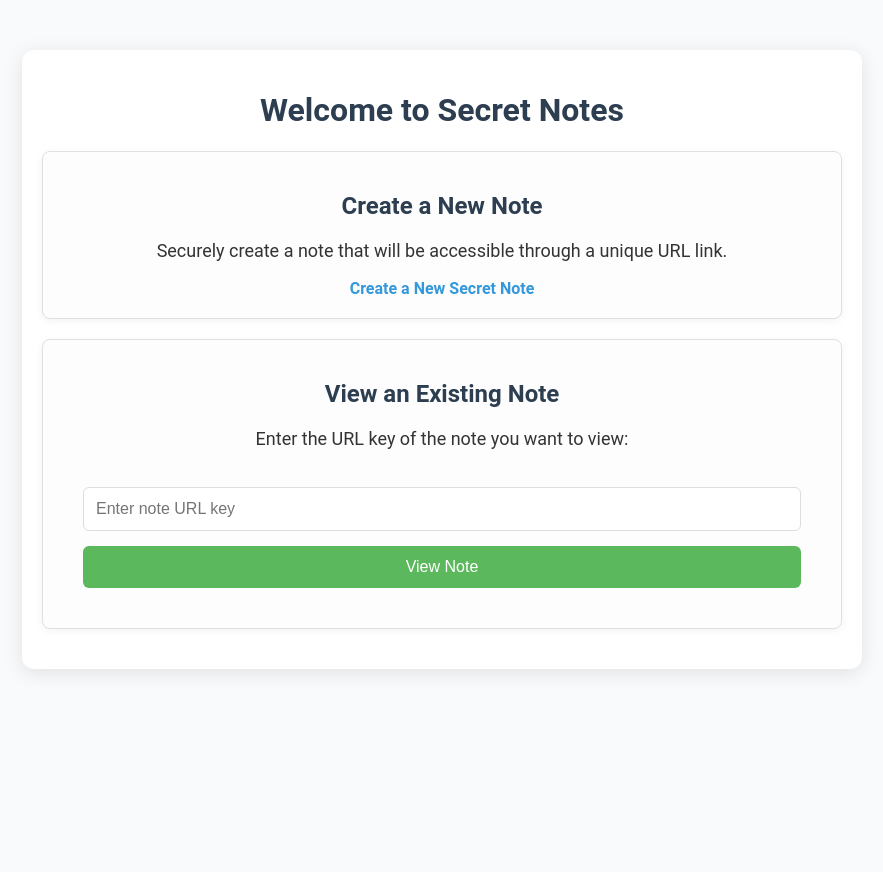
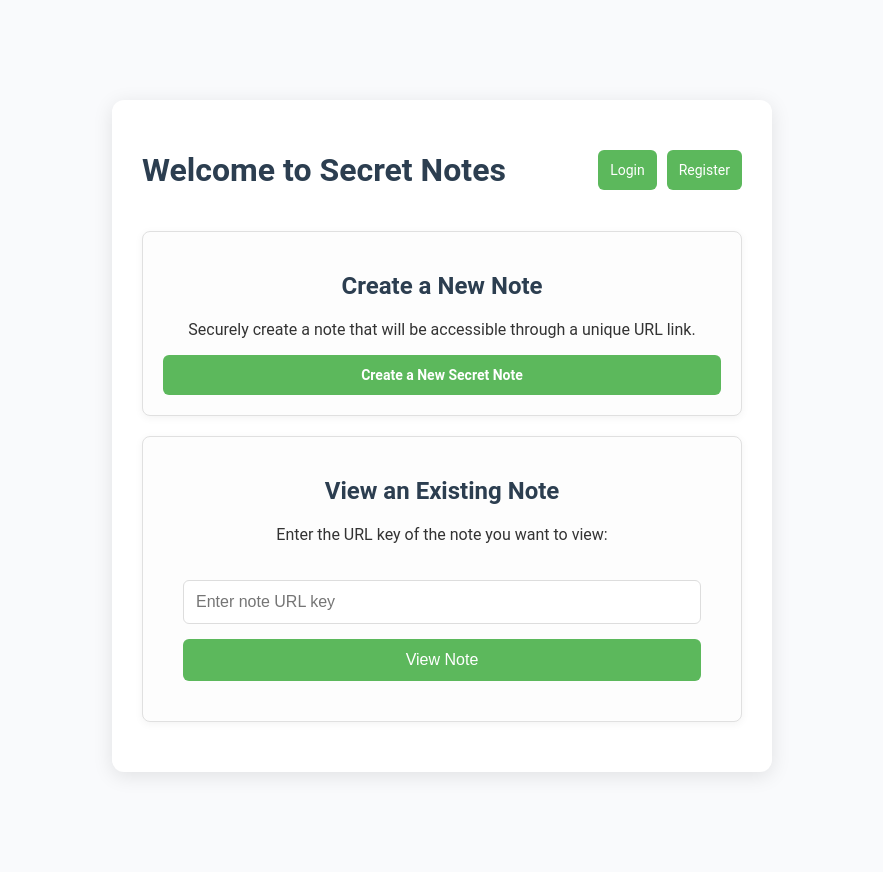
Before and after one commit to codescalersinternships/SecretNote-MVC-MohamedFadel, a Django app: page / in a window 1280 px wide. Shown: the whole page, without its empty margins (198-1081 px from the left). Before the commit the page ends 673 px from the top, so only its background shows below. Run offline with Django 5.2, Linux system fonts and the light colour scheme.

Commit message:
feat: add user authentication, linked SecretNote to User model and added login and registratoin templates

```diff
--- a/notes/models.py
+++ b/notes/models.py
@@ -1,5 +1,6 @@
 import uuid
 
+from django.contrib.auth.models import User
 from django.db import models
 from django.utils import timezone
 
@@ -11,6 +12,7 @@
     max_views = models.PositiveIntegerField(default=1)
     views = models.IntegerField(default=0)
     created_at = models.DateTimeField(auto_now_add=True)
+    user = models.ForeignKey(User, on_delete=models.CASCADE, null=True, blank=True)
 
     def is_expired(self):
         if self.expiration_time and timezone.now() > self.expiration_time:
--- a/notes/static/styles.css
+++ b/notes/static/styles.css
@@ -6,17 +6,8 @@
   padding: 0;
 }
 
+.form-container,
 .container {
-  max-width: 800px;
-  margin: 50px auto;
-  padding: 20px;
-  background: #ffffff;
-  border-radius: 12px;
-  box-shadow: 0 4px 20px rgba(0, 0, 0, 0.1);
-  overflow: hidden;
-}
-
-.form-container {
   max-width: 400px;
   margin: 100px auto;
   padding: 30px;
@@ -25,22 +16,31 @@
   box-shadow: 0 4px 20px rgba(0, 0, 0, 0.1);
 }
 
+.container {
+  max-width: 600px;
+}
+
+h1,
+h2,
+p {
+  text-align: center;
+}
+
 h1,
 h2 {
-  text-align: center;
   color: #2c3e50;
 }
 
 form {
   display: flex;
   flex-direction: column;
-  justify-content: center;
   gap: 15px;
   padding: 20px;
 }
 
 input[type="text"],
-textarea {
+textarea,
+.form-group input {
   padding: 12px;
   border: 1px solid #ddd;
   border-radius: 6px;
@@ -55,7 +55,8 @@
   border-color: #5cb85c;
 }
 
-button {
+button,
+.form-container button {
   padding: 12px;
   background-color: #5cb85c;
   border: none;
@@ -64,25 +65,25 @@
   font-size: 16px;
   cursor: pointer;
   transition: background-color 0.3s;
+  width: 100%;
 }
 
 button:hover {
   background-color: #4cae4c;
 }
 
-a {
+a.button {
+  padding: 12px;
+}
+
+a:not(.button) {
   color: #3498db;
   text-decoration: none;
   transition: color 0.3s;
 }
 
-a:hover {
+a:not(.button):hover {
   color: #2980b9;
-}
-
-p {
-  text-align: center;
-  font-size: 18px;
 }
 
 .card {
@@ -106,5 +107,61 @@
 
 .form-group {
   display: flex;
-  justify-content:space-between;
+  flex-direction: column;
+  margin-bottom: 15px;
 }
+
+.form-group label {
+  margin-bottom: 5px;
+  font-weight: bold;
+}
+
+.error,
+.errorlist {
+  color: #dc3545;
+  font-size: 14px;
+  margin-top: 5px;
+}
+
+.errorlist {
+  list-style-type: none;
+  padding: 0;
+  margin: 5px 0;
+}
+
+header {
+  display: flex;
+  justify-content: space-between;
+  align-items: center;
+  margin-bottom: 20px;
+}
+
+.user-actions {
+  display: flex;
+  gap: 10px;
+  align-items: center;
+}
+
+.button {
+  padding: 8px 16px;
+  background-color: #5cb85c;
+  border: none;
+  border-radius: 6px;
+  color: #ffffff;
+  font-size: 14px;
+  cursor: pointer;
+  transition: background-color 0.3s;
+  text-decoration: none;
+}
+
+.button:hover {
+  background-color: #4cae4c;
+}
+
+.logout-button {
+  background-color: #d9534f;
+}
+
+.logout-button:hover {
+  background-color: #c9302c;
+}
--- a/notes/templates/index.html
+++ b/notes/templates/index.html
@@ -9,7 +9,27 @@
   </head>
   <body>
     <div class="container">
-      <h1>Welcome to Secret Notes</h1>
+      <header>
+        <h1>Welcome to Secret Notes</h1>
+        {% if user.is_authenticated %}
+        <div class="user-actions">
+          <span>Hello, {{ user.username }}!</span>
+          <form
+            method="post"
+            action="{% url 'logout' %}"
+            style="display: inline"
+          >
+            {% csrf_token %}
+            <button type="submit" class="button logout-button">Logout</button>
+          </form>
+        </div>
+        {% else %}
+        <div class="user-actions">
+          <a href="{% url 'login' %}" class="button">Login</a>
+          <a href="{% url 'register' %}" class="button">Register</a>
+        </div>
+        {% endif %}
+      </header>
 
       <section class="card">
         <h2>Create a New Note</h2>
--- a/notes/urls.py
+++ b/notes/urls.py
@@ -1,4 +1,6 @@
+from django.contrib.auth import views as auth_views
 from django.urls import path
+from django.views.generic import RedirectView
 
 from . import views
 
@@ -6,4 +8,21 @@
     path("", views.index, name="index"),
     path("create/", views.create_note, name="create_note"),
     path("note/<uuid:url_key>/", views.view_note, name="view_note"),
+    path(
+        "accounts/login/",
+        auth_views.LoginView.as_view(
+            template_name="login.html",
+            redirect_authenticated_user=True,
+        ),
+        name="login",
+    ),
+    path(
+        "accounts/logout/",
+        auth_views.LogoutView.as_view(next_page="index"),
+        name="logout",
+    ),
+    path("accounts/register/", views.register, name="register"),
+    path(
+        "accounts/profile/", RedirectView.as_view(pattern_name="index", permanent=False)
+    ),
 ]
--- a/notes/views.py
+++ b/notes/views.py
@@ -1,3 +1,6 @@
+from django.contrib.auth import login
+from django.contrib.auth.decorators import login_required
+from django.contrib.auth.forms import UserCreationForm
 from django.shortcuts import get_object_or_404, redirect, render
 from django.utils import timezone
 from django_ratelimit.decorators import ratelimit
@@ -15,12 +18,14 @@
     return render(request, "index.html")
 
 
+@login_required
 @ratelimit(key="ip", rate="5/m", method=["GET", "POST"])
 def create_note(request):
     if request.method == "POST":
         form = SecretNoteForm(request.POST)
         if form.is_valid():
             note = form.save(commit=False)
+            note.user = request.user
 
             if form.cleaned_data["expiration_hours"]:
                 note.expiration_time = timezone.now() + timezone.timedelta(
@@ -61,3 +66,16 @@
 
 def ratelimit_error(request, exception=None):
     return render(request, "ratelimit_error.html", status=429)
+
+
+def register(request):
+    if request.method == "POST":
+        form = UserCreationForm(request.POST)
+        if form.is_valid():
+            user = form.save()
+            login(request, user)
+            return redirect("index")
+    else:
+        form = UserCreationForm()
+
+    return render(request, "register.html", {"form": form})
```
Also changed, not shown: notes/templates/login.html (added, +28 -0 lines), notes/templates/register.html (added, +24 -0 lines), notes/migrations/0002_secretnote_user_alter_secretnote_max_views.py (added).
